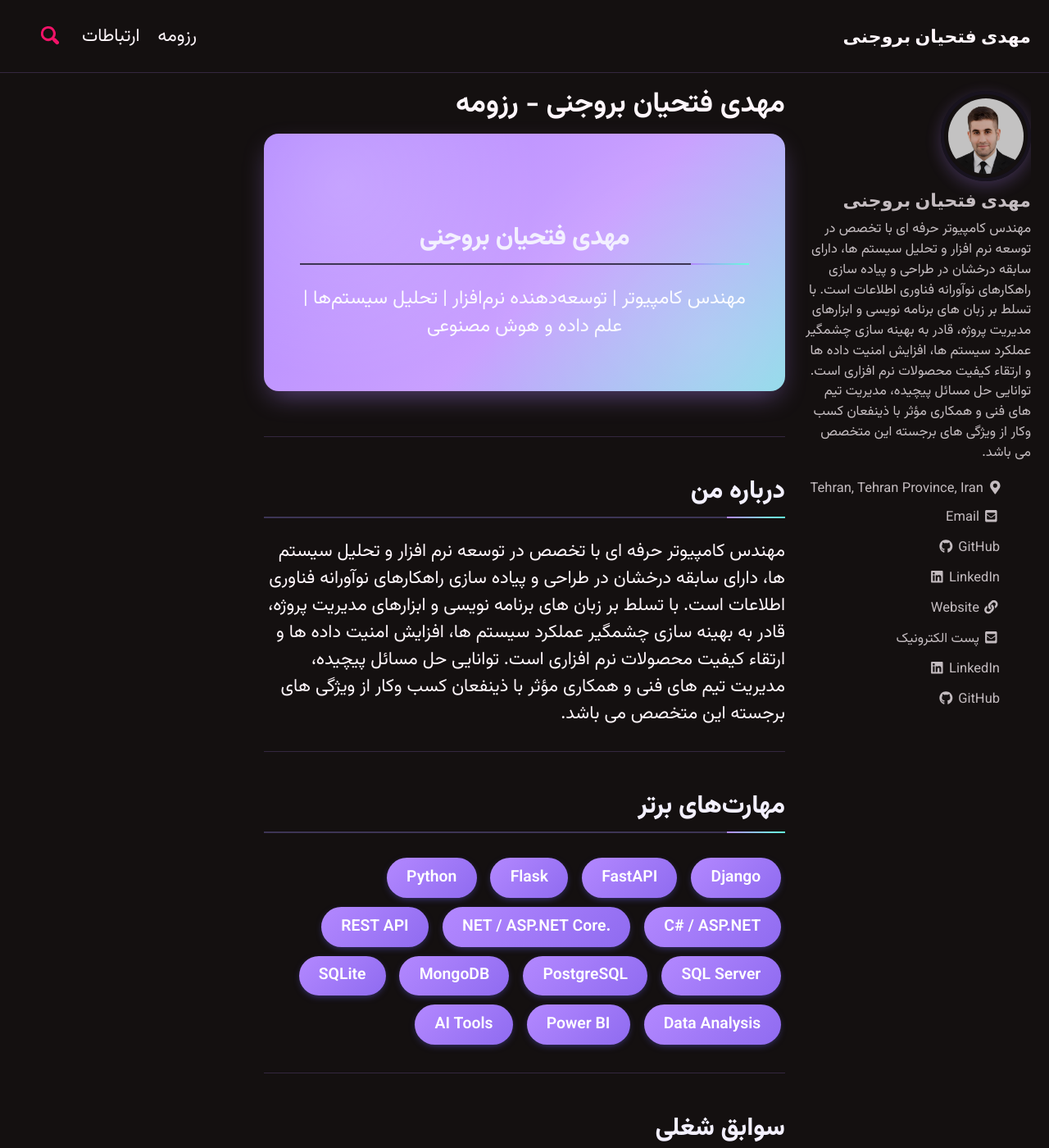
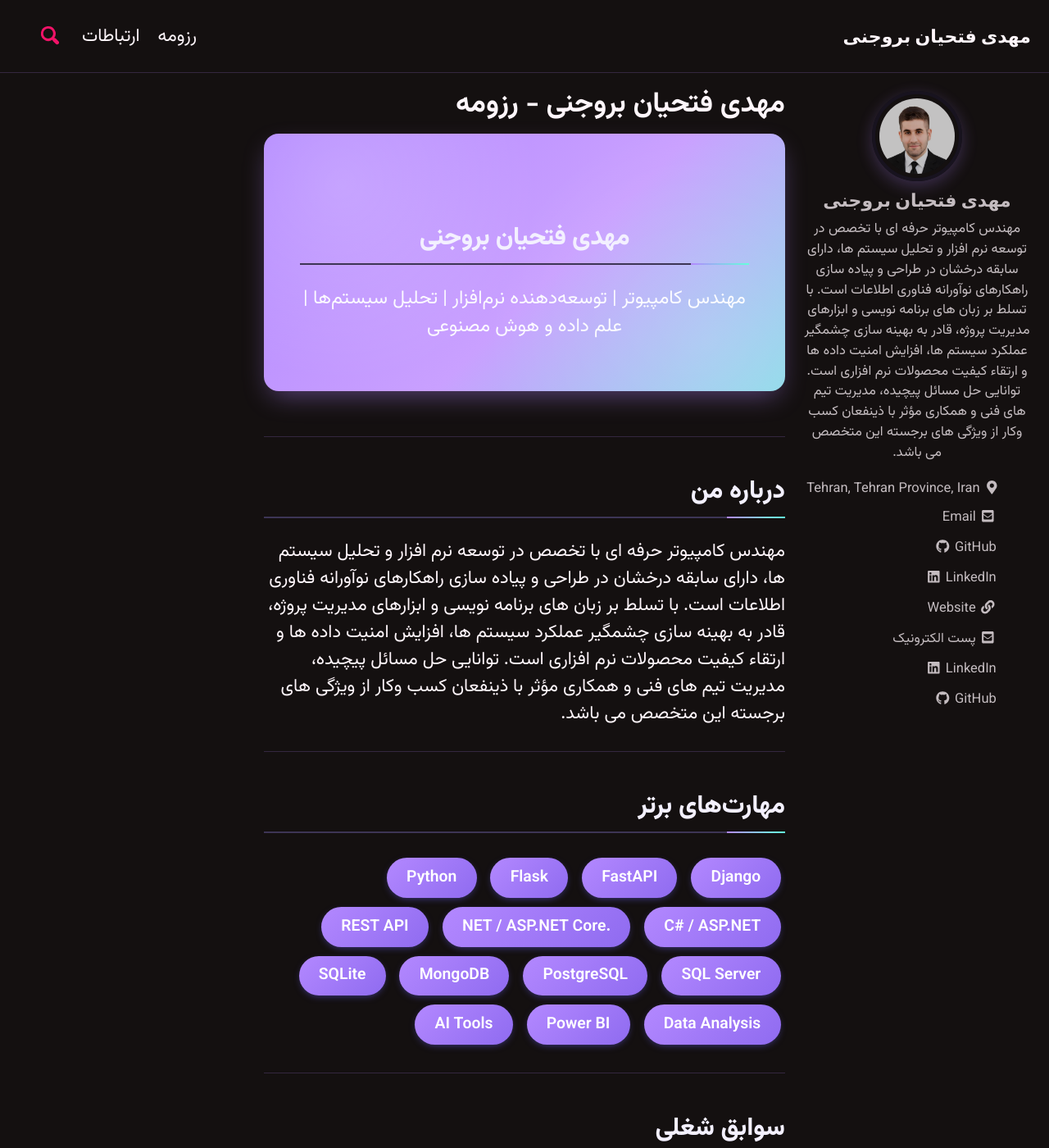
Before and after one commit to mahdi-fathian/mahdi-fathian.github.io, a Jekyll site: the page built from index.md, in a window 1280 px wide and 1400 px high. Shown: the whole window at 82% size. Built offline with Jekyll 4.4.1, drawn with Linux system fonts in a browser that asks for light colours; cached includes are drawn as plain includes; nearby versions of some CDN libraries; a style sheet for code colours, icons or effects is not loaded.

Commit message:
update
update

```diff
--- a/_sass/minimal-mistakes/_footer.scss
+++ b/_sass/minimal-mistakes/_footer.scss
@@ -55,13 +55,18 @@
 .page__footer-copyright {
   font-family: $global-font-family;
   font-size: $type-size-7;
+  text-align: center;
 }
 
 .page__footer-follow {
+  text-align: center;
+
   ul {
-    margin: 0;
+    margin: 0 auto;
     padding: 0;
     list-style-type: none;
+    display: inline-block;
+    text-align: center;
   }
 
   li {
--- a/assets/css/main.scss
+++ b/assets/css/main.scss
@@ -172,6 +172,33 @@ html[dir="rtl"] {
   .page__footer-follow a {
     padding-right: 0;
     padding-left: 10px;
+  }
+
+  .page__footer-copyright {
+    text-align: center;
+  }
+
+  /* -------------------- sidebar profile center alignment -------------------- */
+  .author__avatar {
+    text-align: center;
+  }
+
+  .author__avatar img {
+    margin: 0 auto;
+    display: block;
+  }
+
+  .author__content {
+    text-align: center;
+  }
+
+  .author__urls-wrapper {
+    text-align: center;
+  }
+
+  .author__urls-wrapper ul {
+    display: inline-block;
+    text-align: right;
   }
 
   /* -------------------- navigation / pagination -------------------- */
```
